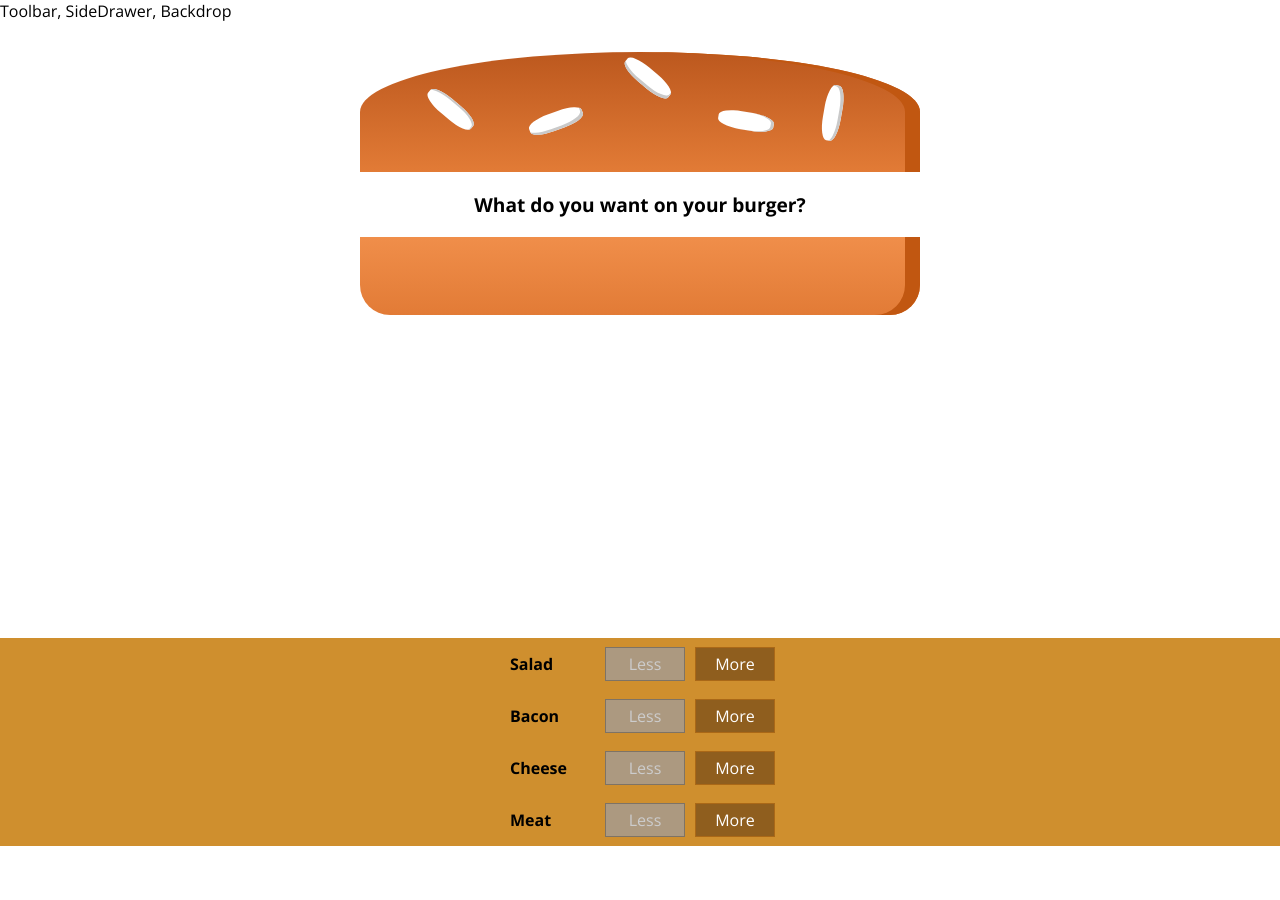
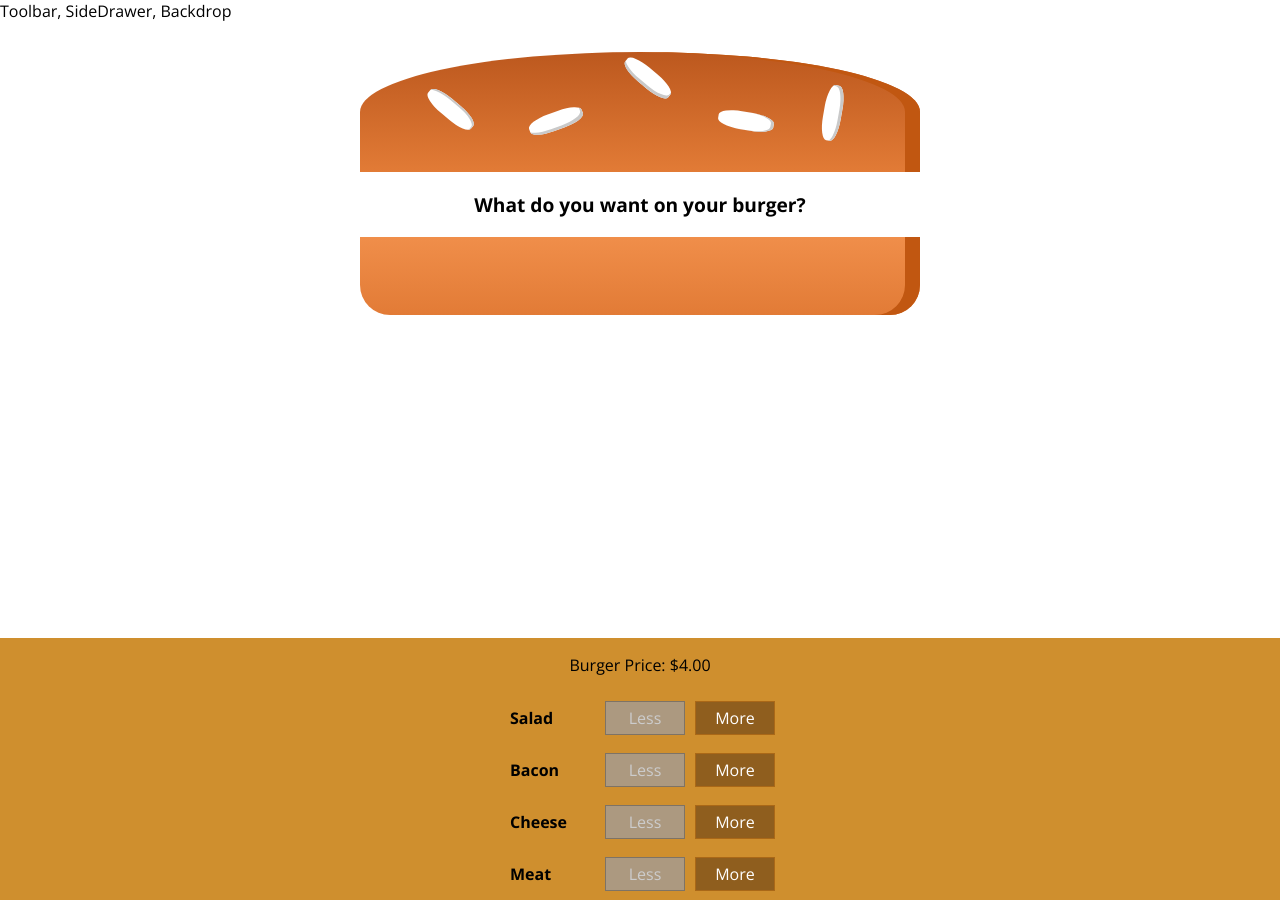
Before and after one commit to zarkle/burger-app, a React (Create React App) app: page / in a window 1280 px wide. Before the commit the page ends 846 px from the top, so only its background shows below. Built offline with nearby package versions, Linux system fonts and the light colour scheme.

Commit message:
current price of burger displayed

```diff
--- a/src/components/Burger/BuildControls/BuildControls.js
+++ b/src/components/Burger/BuildControls/BuildControls.js
@@ -11,6 +11,7 @@
 
 const buildControls = (props) => (
   <div className={styles.BuildControls}>
+    <p>Burger Price: ${props.price.toFixed(2)}</p>
     {controls.map(control => (
       <BuildControl
         key={control.label}
--- a/src/containers/BurgerBuilder/BurgerBuilder.js
+++ b/src/containers/BurgerBuilder/BurgerBuilder.js
@@ -28,7 +28,7 @@
       ...this.state.ingredients
     };
     updatedIngredients[type] = newCount;
-    const priceAddition = [INGREDIENT_PRICES[type]];
+    const priceAddition = INGREDIENT_PRICES[type];
     const oldPrice = this.state.totalPrice;
     const newPrice = oldPrice + priceAddition;
     this.setState({totalPrice: newPrice, ingredients: updatedIngredients});
@@ -42,7 +42,7 @@
       ...this.state.ingredients
     };
     updatedIngredients[type] = newCount;
-    const priceSubtraction = [INGREDIENT_PRICES[type]];
+    const priceSubtraction = INGREDIENT_PRICES[type];
     const oldPrice = this.state.totalPrice;
     const newPrice = oldPrice - priceSubtraction;
     this.setState({totalPrice: newPrice, ingredients: updatedIngredients});
@@ -61,7 +61,8 @@
         <BuildControls
           ingredientAdded={this.addIngredientHandler}
           ingredientRemoved={this.removeIngredientHandler}
-          disabled={disabledInfo} />
+          disabled={disabledInfo}
+          price={this.state.totalPrice} />
       </Aux>
     );
   }
```
